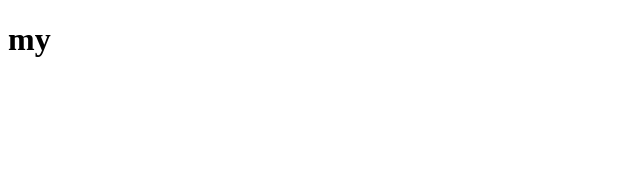
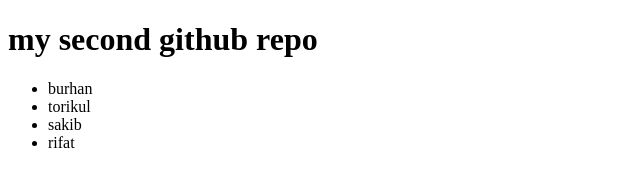
Before and after one commit to burhan704/my_second_github_repo, a plain HTML site: page git.html in a window 1280 px wide. Shown: the whole page, without its empty margins (0-640 px from the left). Drawn offline with Linux system fonts and the light colour scheme.

Commit message:
my second github repo

```diff
--- a/git.html
+++ b/git.html
@@ -6,7 +6,15 @@
     <title>My second github repo</title>
 </head>
 <body>
-    <h1>my </h1>
+    <h1>my second github repo</h1>
+    <ul>
+<li>burhan </li>
+<li>torikul</li>
+<li>sakib</li>
 
+<li>rifat</li>
+
+
+    </ul>
 </body>
 </html>
```
